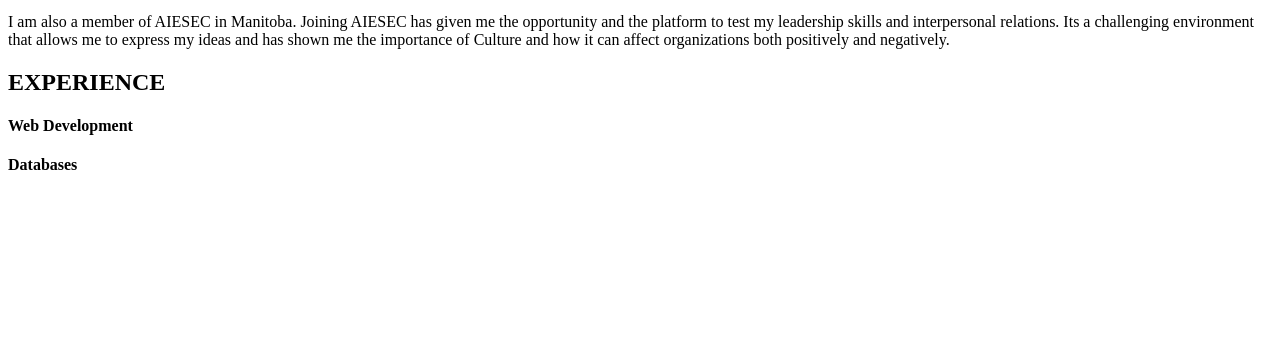
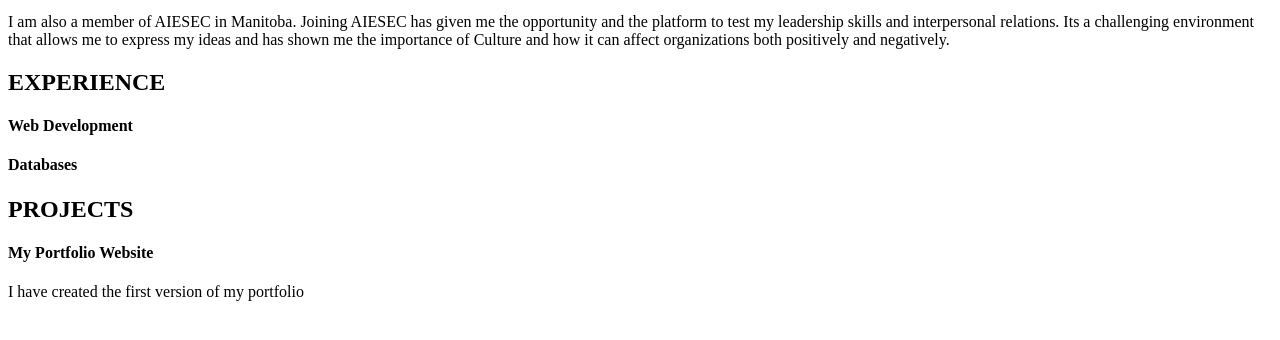
Before and after one commit to Bizwayo/portfolio, a website: page index.html in a window 1280 px wide. Shown: the part 246-586 px from the top of the page. Drawn offline with Linux system fonts and the light colour scheme.

Commit message:
Added projects section

```diff
--- a/index.html
+++ b/index.html
@@ -51,6 +51,18 @@
 		</div>
 	</div>
 
+	<div class="projects">
+		<h2 class="pro-title">PROJECTS</h2>
+		<div class="pro-info">
+			<div class="pro-list">
+				<div>
+					<h4>My Portfolio Website</h4>
+					<p>I have created the first version of my portfolio</p>
+				</div>
+			</div>
+		</div>
+	</div>
+
 
 </body>
 </html>
```
